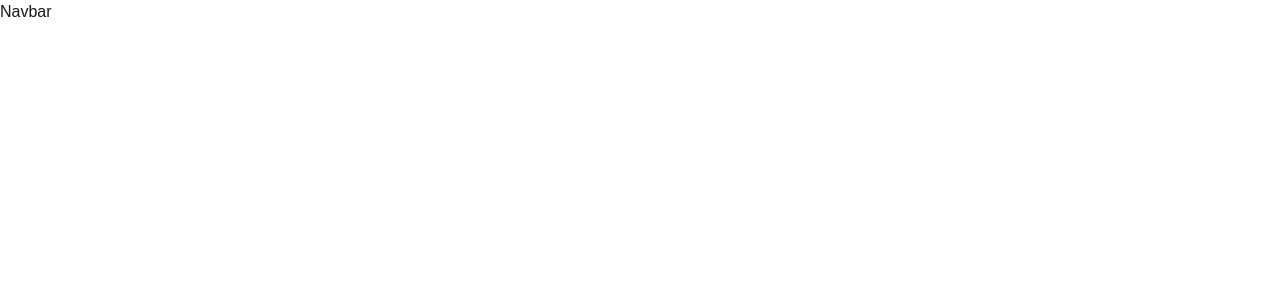
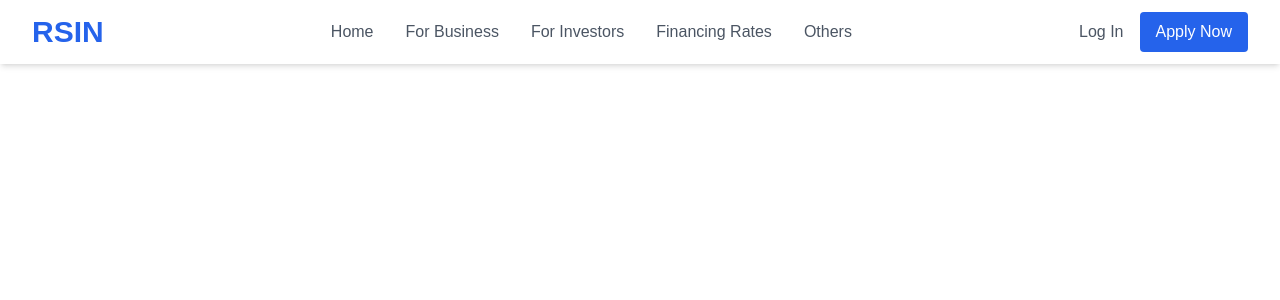
Before and after one commit to MdJowelAhmed/rsin-job-task, a Next.js app: page / in a window 1280 px wide. Shown: the top 300 px of the page. Built offline with nearby package versions, Linux system fonts and the light colour scheme.

Commit message:
navbar section working

```diff
--- a/src/app/components/navbar/Navbar.jsx
+++ b/src/app/components/navbar/Navbar.jsx
@@ -1,9 +1,69 @@
-import React from 'react'
+"use client";
+import { useState } from "react";
+import { AiOutlineMenu, AiOutlineClose } from "react-icons/ai";
 
 const Navbar = () => {
+  const [nav, setNav] = useState(false);
+
+  const handleNav = () => {
+    setNav(!nav);
+  };
+
   return (
-    <div>Navbar</div>
-  )
-}
+    <div className="w-full shadow-md">
+      <div className="flex justify-between items-center h-16 px-4 md:px-8">
+        {/* Logo */}
+        <h1 className="text-3xl font-bold text-blue-600">RSIN</h1>
 
-export default Navbar
+        {/* Desktop Nav Links */}
+        <ul className="hidden md:flex space-x-8 text-gray-600">
+          <li className="cursor-pointer hover:text-blue-600">Home</li>
+          <li className="cursor-pointer hover:text-blue-600">For Business</li>
+          <li className="cursor-pointer hover:text-blue-600">For Investors</li>
+          <li className="cursor-pointer hover:text-blue-600">Financing Rates</li>
+          <li className="cursor-pointer hover:text-blue-600">Others</li>
+        </ul>
+
+        {/* Login & Apply Button */}
+        <div className="hidden md:flex space-x-4">
+          <button className="text-gray-600">Log In</button>
+          <button className="bg-blue-600 text-white px-4 py-2 rounded hover:bg-blue-700">
+            Apply Now
+          </button>
+        </div>
+
+        {/* Hamburger Menu (Mobile) */}
+        <div onClick={handleNav} className="md:hidden z-10 cursor-pointer">
+          {!nav ? (
+            <AiOutlineMenu size={25} className="text-blue-600" />
+          ) : (
+            <AiOutlineClose size={25} className="text-blue-600" />
+          )}
+        </div>
+      </div>
+
+      {/* Mobile Nav Links */}
+      <ul
+        className={`absolute top-16 left-0 w-full bg-white text-gray-600 md:hidden ${
+          nav ? "block" : "hidden"
+        }`}
+      >
+        <li className="py-4 px-6 hover:bg-gray-100 cursor-pointer">Home</li>
+        <li className="py-4 px-6 hover:bg-gray-100 cursor-pointer">
+          For Business
+        </li>
+        <li className="py-4 px-6 hover:bg-gray-100 cursor-pointer">
+          For Investors
+        </li>
+        <li className="py-4 px-6 hover:bg-gray-100 cursor-pointer">
+          Financing Rates
+        </li>
+        <li className="py-4 px-6 hover:bg-gray-100 cursor-pointer">Others</li>
+        <li className="py-4 px-6 hover:bg-gray-100 cursor-pointer">Log In</li>
+        <li className="py-4 px-6 text-blue-600 font-bold">Apply Now</li>
+      </ul>
+    </div>
+  );
+};
+
+export default Navbar;
```
Also changed, not shown: package.json (+5 -4 lines), 1 other file (tests, documents, lock files or other folders).
